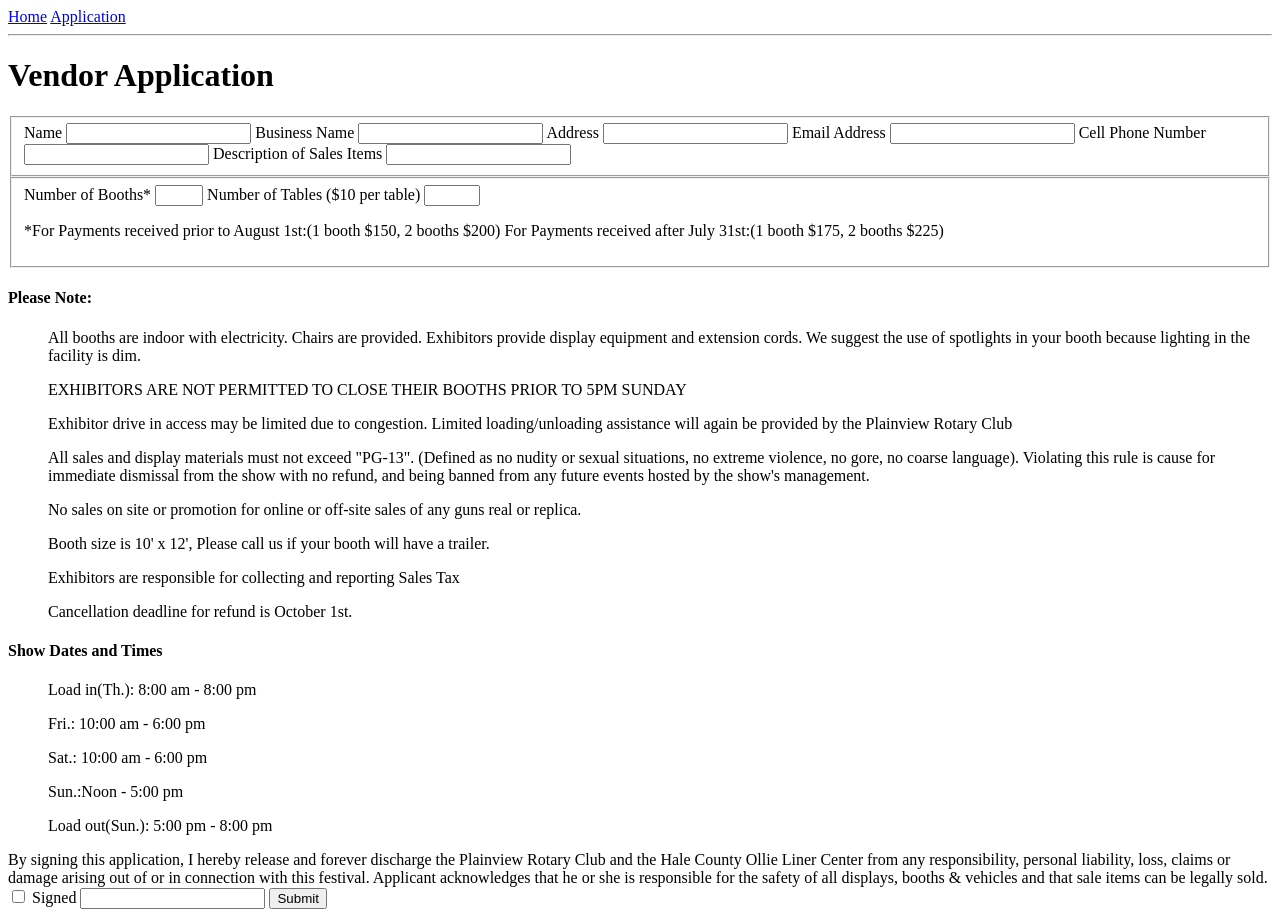
After one commit to Twee22/running-water-draw-website, a Flask app: page /application in a window 1280 px wide. The commit adds this page. Run offline with Flask 2, Linux system fonts and the light colour scheme.

Commit message:
Create Application.html and add basic html for App

```diff
--- a/app.py
+++ b/app.py
@@ -1,4 +1,4 @@
-from flask import Flask, render_template, url_for
+from flask import Flask, render_template, url_for, request
 
 app = Flask(__name__)
 
@@ -7,5 +7,9 @@ app = Flask(__name__)
 def index():
     return render_template('index.html')
 
+@app.route('/application')
+def application():
+    return render_template('application.html')
+
 if __name__ == "__main__":
     app.run(debug=True)
--- a/app/routes.py
+++ b/app/routes.py
@@ -1,7 +1,11 @@
-from flask import render_template
+from flask import render_template, request
 from app import app
 
 @app.route('/')
 @app.route('/index')
 def index():
     return render_template('index.html')
+
+@app.route('/application')
+def application():
+    return render_template('application.html')
--- /dev/null
+++ b/app/templates/application.html
@@ -0,0 +1,74 @@
+{% extends "base.html" %}
+
+{% block content %}
+    <h1>Vendor Application</h1>
+
+    <div class="application">
+        <form>
+            <fieldset class="businessInfo">
+                <label for="name">Name</label>
+                <input name="name" type="text" id="name" required>
+                <label for="business">Business Name</label>
+                <input name="business" type="text" id="business" required>
+                <label for="address">Address</label>
+                <input name="address" type="text" id="address" required>
+                <label for="email">Email Address</label>
+                <input name="email" type="email" id="email" required>
+                <label for="phoneNum">Cell Phone Number</label>
+                <input name="phoneNum" type="text" id="phoneNum" required>
+                <label for="description">Description of Sales Items</label>
+                <input name="description" type="text" id="description" required>
+            </fieldset>
+            <fieldset class="boothPrice">
+                <label for="boothNum">Number of Booths*</label>
+                <input name="boothNum" type="number" id="boothNum" min="1" max="4" required>
+                <label for="tableNum">Number of Tables ($10 per table)</label>
+                <input name="tableNum" type="number" id="tableNum" min="0" max="20">
+
+                <div class="boothPay"><p>*For Payments received prior to August 1st:(1 booth $150, 2 booths $200)
+                    For Payments received after July 31st:(1 booth $175, 2 booths $225)</p></div>
+            </fieldset>
+            <div class="note">
+                <h4>Please Note:</h4>
+                <list>
+                    <ul>All booths are indoor with electricity. Chairs are provided. Exhibitors provide display equipment and
+                        extension cords. We suggest the use of spotlights in your booth because lighting in the facility is dim.</ul>
+                    <ul>EXHIBITORS ARE NOT PERMITTED TO CLOSE THEIR BOOTHS PRIOR TO 5PM SUNDAY</ul>
+                    <ul>Exhibitor drive in access may be limited due to congestion. Limited loading/unloading assistance will
+                        again be provided by the Plainview Rotary Club</ul>
+                    <ul>All sales and display materials must not exceed "PG-13". (Defined as no nudity or sexual situations,
+                        no extreme violence, no gore, no coarse language). Violating this rule is cause for immediate
+                        dismissal from the show with no refund, and being banned from any future events hosted by the
+                        show's management.</ul>
+                    <ul>No sales on site or promotion for online or off-site sales of any guns real or replica.
+                    </ul>
+                    <ul>Booth size is 10' x 12', Please call us if your booth will have a trailer.</ul>
+                    <ul>Exhibitors are responsible for collecting and reporting Sales Tax
+                    </ul>
+                    <ul>Cancellation deadline for refund is October 1st.</ul>
+                </list>
+            </div>
+            <div class="datestimes">
+                <h4>Show Dates and Times</h4>
+                <list>
+                    <!--[Put Date variable where dates are]-->
+                    <ul>Load in(Th.): 8:00 am - 8:00 pm</ul>
+                    <ul>Fri.: 10:00 am - 6:00 pm</ul>
+                    <ul>Sat.: 10:00 am - 6:00 pm</ul>
+                    <ul>Sun.:Noon - 5:00 pm</ul>
+                    <ul>Load out(Sun.): 5:00 pm - 8:00 pm</ul>
+                </list>
+            </div>
+            <div>
+                <label for="terms">By signing this application, I hereby release and forever discharge the Plainview Rotary Club and
+                    the Hale County Ollie Liner Center from any responsibility, personal liability, loss, claims or damage
+                    arising out of or in connection with this festival. Applicant acknowledges that he or she is
+                    responsible for the safety of all displays, booths & vehicles and that sale items can be legally sold. </label>
+                <input type="checkbox" name="terms" id="terms" required>
+                <label for="sign">Signed</label>
+                <input name="sign" type="text" id="sign" required>
+                <input type="submit" name="submit" id="submit">
+            </div>
+        </form>
+    </div>
+{% endblock %}
--- a/app/templates/base.html
+++ b/app/templates/base.html
@@ -8,7 +8,10 @@
       {% endif %}
     </head>
     <body>
-        <div>Home Page: <a href="/index">Home</a></div>
+        <div>
+          <a href="/index">Home</a>
+          <a href="/application">Application</a>
+        </div>
         <hr>
         {% block content %}{% endblock %}
     </body>
```
